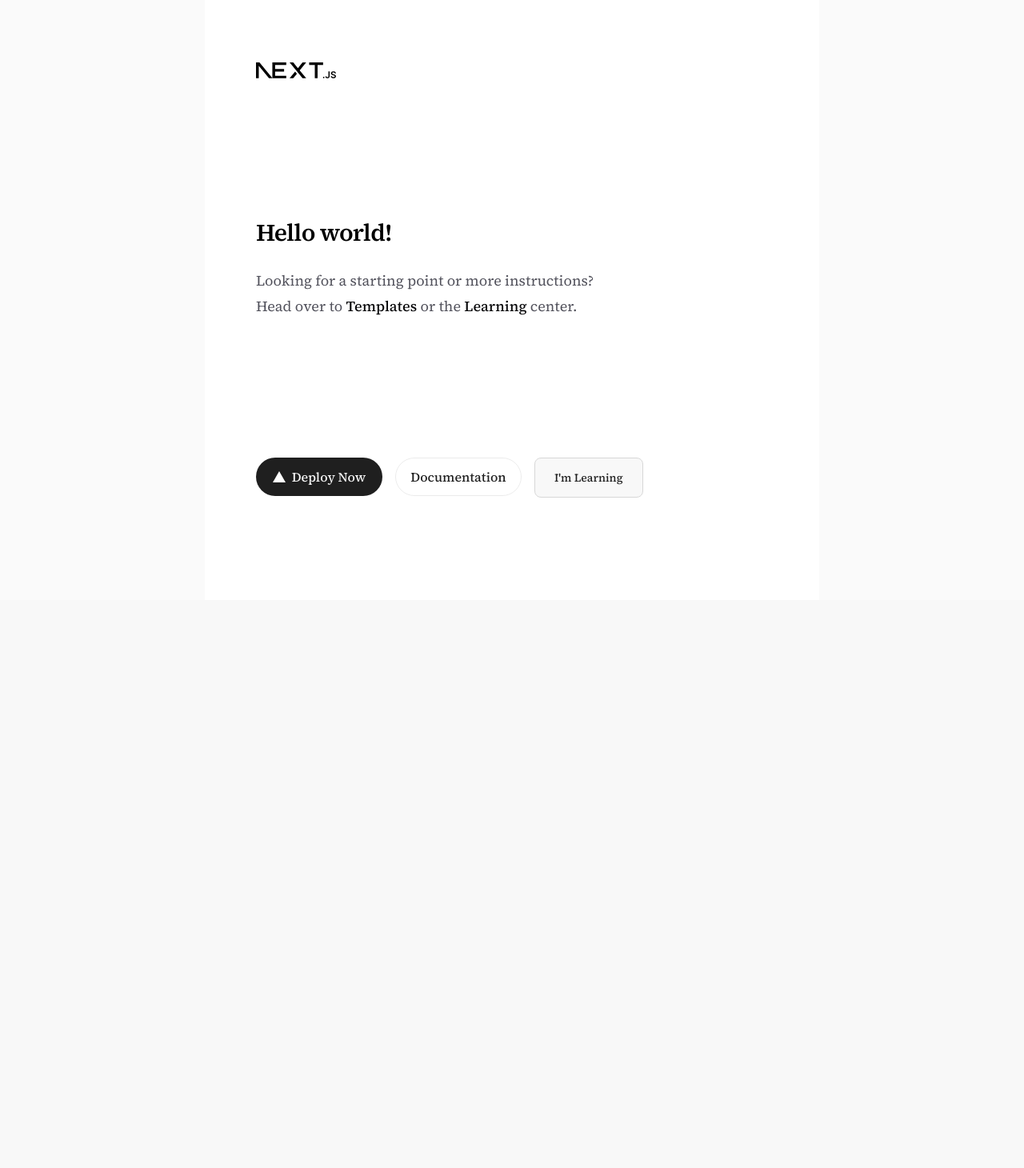
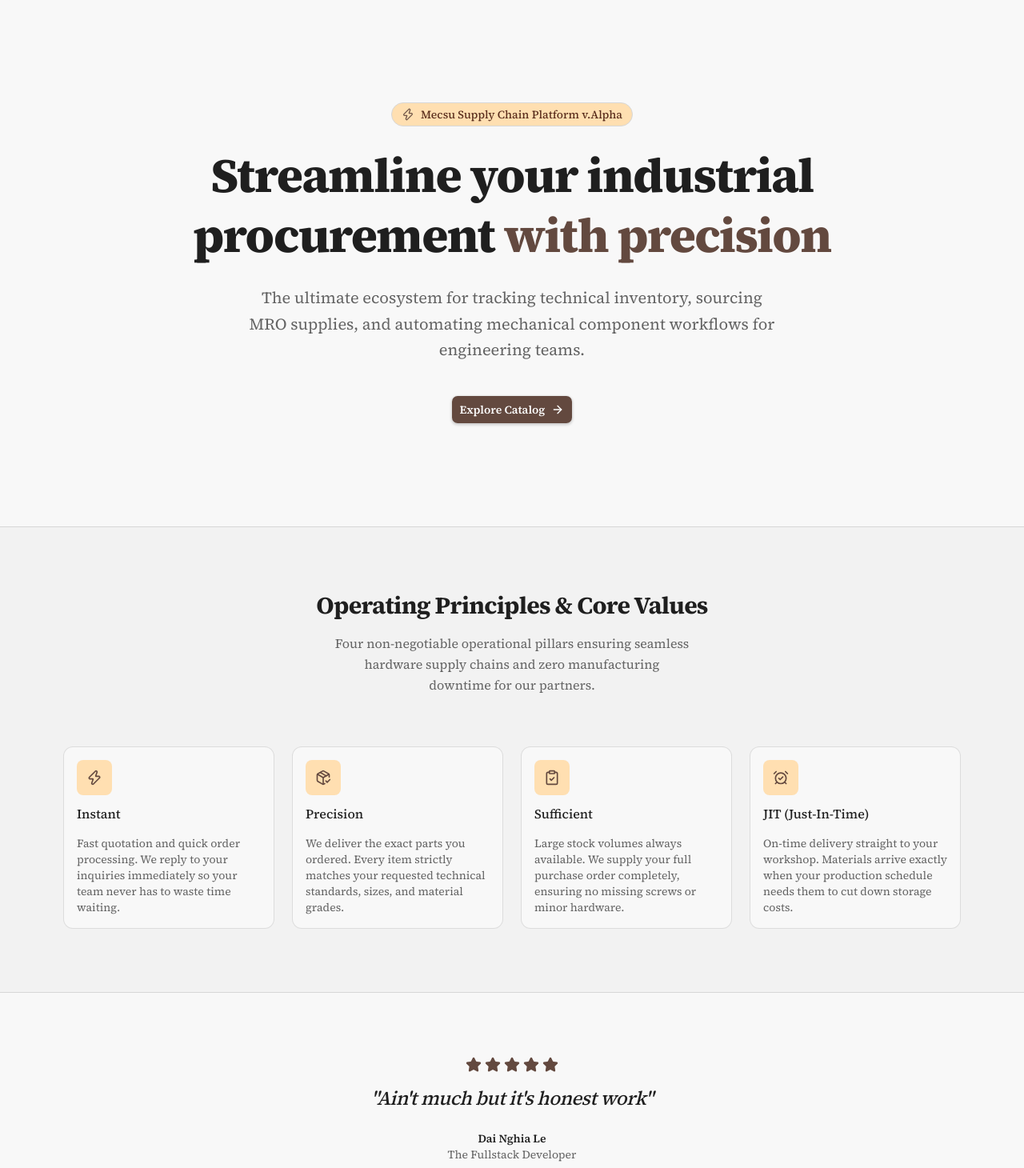
Before and after one commit to nghiald13/FE-Next.js, a Next.js app: page / in a window 1280 px wide. Shown: the part 50-1510 px from the top of the page at 80% size. Before the commit the page ends 800 px from the top, so only its background shows below. Built offline with nearby package versions, Linux system fonts and the light colour scheme.

Commit message:
New Landing Page, Adjusted signup logo, sidebar footer link

```diff
--- a/src/app/(guest)/auth/signup/page.tsx
+++ b/src/app/(guest)/auth/signup/page.tsx
@@ -1,4 +1,5 @@
 import { SignupForm } from "@/components/auth/signup-form"
+import BrandLogo from "@/components/layouts/brand-logo"
 import { Avatar, AvatarFallback, AvatarImage } from "@/components/ui/avatar"
 import { GalleryVerticalEndIcon } from "lucide-react"
 
@@ -19,15 +20,7 @@
       <div className="flex flex-col col-span-2 gap-4 p-6 md:p-10 ">
         {/* ==================== Brand Logo ==================== */}
         <div className="flex justify-center gap-2 md:justify-start">
-          <a href="#" className="flex items-center gap-2 font-medium">
-            <div className="flex size-6 items-center justify-center rounded-md bg-primary text-primary-foreground">
-              <Avatar >
-                <AvatarImage src="https://pbs.twimg.com/media/G5IXXkfWoAAhjNQ?format=png&name=360x360" alt="Varka" />
-                <AvatarFallback />
-              </Avatar>
-            </div>
-            Want some drinks?
-          </a>
+          <BrandLogo />
         </div>
 
         {/* ==================== Signup Area ==================== */}
--- a/src/app/page.tsx
+++ b/src/app/page.tsx
@@ -1,82 +1,127 @@
-import { Button } from "@/components/ui/button";
-import { signIn } from "@/auth";
-import Image from "next/image";
+import Link from "next/link"
+import { Button } from "@/components/ui/button"
+import { Card, CardContent, CardHeader, CardTitle } from "@/components/ui/card"
+import { ArrowRight, CheckCircle2, Shield, Zap, Star, PackageCheck, ClipboardCheck, AlarmClockCheck } from "lucide-react"
+import BrandLogo from "@/components/layouts/brand-logo"
 
-export default function Home() {
+export default function LandingPage() {
   return (
-    <div className="flex flex-col flex-1 items-center justify-center bg-zinc-50 font-sans dark:bg-black">
-      <main className="flex flex-1 w-full max-w-3xl flex-col items-center justify-between py-32 px-16 bg-white dark:bg-black sm:items-start">
-        <Image
-          className="dark:invert"
-          src="/next.svg"
-          alt="Next.js logo"
-          width={100}
-          height={20}
-          priority
-        />
-        <div className="flex flex-col items-center gap-6 text-center sm:items-start sm:text-left">
-          <h1 className="max-w-xs text-3xl font-semibold leading-10 tracking-tight text-black dark:text-zinc-50">
-            Hello world!
+    <>
+      <div className="min-h-screen bg-background text-foreground flex flex-col">
+        <BrandLogo />
+        {/* 1. HERO SECTION */}
+        <section className="container mx-auto px-4 py-24 md:py-32 flex flex-col items-center text-center max-w-4xl">
+          <div className="inline-flex items-center gap-2 px-3 py-1 rounded-full bg-secondary text-secondary-foreground text-sm font-medium mb-6 border border-border">
+            <Zap className="size-4 text-primary animate-pulse" />
+            <span>Mecsu Supply Chain Platform v.Alpha</span>
+          </div>
+
+          <h1 className="text-4xl md:text-6xl font-extrabold tracking-tight mb-6 leading-tight">
+            Streamline your industrial procurement <span className="text-primary">with precision</span>
           </h1>
-          <p className="max-w-md text-lg leading-8 text-zinc-600 dark:text-zinc-400">
-            Looking for a starting point or more instructions? Head over to{" "}
-            <a
-              href="https://vercel.com/templates?framework=next.js&utm_source=create-next-app&utm_medium=appdir-template-tw&utm_campaign=create-next-app"
-              className="font-medium text-zinc-950 dark:text-zinc-50"
-            >
-              Templates
-            </a>{" "}
-            or the{" "}
-            <a
-              href="https://nextjs.org/learn?utm_source=create-next-app&utm_medium=appdir-template-tw&utm_campaign=create-next-app"
-              className="font-medium text-zinc-950 dark:text-zinc-50"
-            >
-              Learning
-            </a>{" "}
-            center.
+
+          <p className="text-muted-foreground text-lg md:text-xl max-w-2xl mb-10 leading-relaxed">
+            The ultimate ecosystem for tracking technical inventory, sourcing MRO supplies, and automating mechanical component workflows for engineering teams.
           </p>
-        </div>
-        <div className="flex flex-col gap-4 text-base font-medium sm:flex-row">
-          <a
-            className="flex h-12 w-full items-center justify-center gap-2 rounded-full bg-foreground px-5 text-background transition-colors hover:bg-[#383838] dark:hover:bg-[#ccc] md:w-[158px]"
-            href="https://vercel.com/new?utm_source=create-next-app&utm_medium=appdir-template-tw&utm_campaign=create-next-app"
-            target="_blank"
-            rel="noopener noreferrer"
-          >
-            <Image
-              className="dark:invert"
-              src="/vercel.svg"
-              alt="Vercel logomark"
-              width={16}
-              height={16}
-            />
-            Deploy Now
-          </a>
-          <a
-            className="flex h-12 w-full items-center justify-center rounded-full border border-solid border-black/[.08] px-5 transition-colors hover:border-transparent hover:bg-black/[.04] dark:border-white/[.145] dark:hover:bg-[#1a1a1a] md:w-[158px]"
-            href="https://nextjs.org/docs?utm_source=create-next-app&utm_medium=appdir-template-tw&utm_campaign=create-next-app"
-            target="_blank"
-            rel="noopener noreferrer"
-          >
-            Documentation
-          </a>
-          <form
-            action={async () => {
-              "use server"
-              await signIn()
-            }}
-          >
-            <Button
-              variant='outline'
-              className="p-6 hover:text-white hover:bg-secondary"
-              type="submit"
-            >
-              I'm Learning
-          </Button>
-          </form>
 
-        </div>
-      </main>
-    </div>
-  );
+          <div className="flex flex-col sm:flex-row gap-4 w-full sm:w-auto">
+            <Button size="lg" className="gap-2 font-semibold shadow-md" asChild>
+              <Link href="/products">Explore Catalog <ArrowRight className="size-4" /></Link>
+            </Button>
+          </div>
+        </section>
+
+        {/* 2. FEATURES SECTION */}
+        <section className="bg-muted/50 border-y border-border py-20">
+          <div className="container mx-auto px-4 max-w-6xl">
+            <div className="text-center mb-16">
+              <h2 className="text-3xl font-bold tracking-tight mb-4">Operating Principles & Core Values</h2>
+              <p className="text-muted-foreground max-w-md mx-auto">Four non-negotiable operational pillars ensuring seamless hardware supply chains and zero manufacturing downtime for our partners.</p>
+            </div>
+
+            <div className="grid grid-cols-2 md:grid-cols-4 gap-6">
+              <Card className="bg-background border-border hover:border-primary/50 transition-colors">
+                <CardHeader>
+                  <div className="p-3 bg-secondary text-secondary-foreground rounded-lg w-fit mb-2">
+                    <Zap className="size-5 text-primary" />
+                  </div>
+                  <CardTitle>Instant</CardTitle>
+                </CardHeader>
+                <CardContent className="text-muted-foreground text-sm">
+                  Fast quotation and quick order processing. We reply to your inquiries immediately so your team never has to waste time waiting.
+                </CardContent>
+              </Card>
+
+              <Card className="bg-background border-border hover:border-primary/50 transition-colors">
+                <CardHeader>
+                  <div className="p-3 bg-secondary text-secondary-foreground rounded-lg w-fit mb-2">
+                    <PackageCheck className="size-5 text-primary" />
+                  </div>
+                  <CardTitle>Precision</CardTitle>
+                </CardHeader>
+                <CardContent className="text-muted-foreground text-sm">
+                  We deliver the exact parts you ordered. Every item strictly matches your requested technical standards, sizes, and material grades.
+                </CardContent>
+              </Card>
+
+              <Card className="bg-background border-border hover:border-primary/50 transition-colors">
+                <CardHeader>
+                  <div className="p-3 bg-secondary text-secondary-foreground rounded-lg w-fit mb-2">
+                    <ClipboardCheck className="size-5 text-primary" />
+                  </div>
+                  <CardTitle>Sufficient</CardTitle>
+                </CardHeader>
+                <CardContent className="text-muted-foreground text-sm">
+                  Large stock volumes always available. We supply your full purchase order completely, ensuring no missing screws or minor hardware.
+                </CardContent>
+              </Card>
+
+              <Card className="bg-background border-border hover:border-primary/50 transition-colors">
+                <CardHeader>
+                  <div className="p-3 bg-secondary text-secondary-foreground rounded-lg w-fit mb-2">
+                    <AlarmClockCheck className="size-5 text-primary" />
+                  </div>
+                  <CardTitle>JIT (Just-In-Time)</CardTitle>
+                </CardHeader>
+                <CardContent className="text-muted-foreground text-sm">
+                  On-time delivery straight to your workshop. Materials arrive exactly when your production schedule needs them to cut down storage costs.
+                </CardContent>
+              </Card>
+            </div>
+          </div>
+        </section>
+
+        {/* 3. TESTIMONIAL / PROOF SECTION */}
+        <section className="container mx-auto px-4 py-20 max-w-4xl text-center">
+          <div className="flex justify-center gap-1 mb-4">
+            {[...Array(5)].map((_, i) => (
+              <Star key={i} className="size-5 fill-primary text-primary" />
+            ))}
+          </div>
+          <blockquote className="text-xl md:text-2xl font-medium italic tracking-tight mb-6 text-foreground">
+            "Ain't much but it's honest work"
+          </blockquote>
+          <div className="text-sm">
+            <p className="font-semibold text-foreground">Dai Nghia Le</p>
+            <p className="text-muted-foreground">The Fullstack Developer</p>
+          </div>
+        </section>
+
+        {/* 4. CTA SECTION */}
+        <section className="bg-primary text-primary-foreground py-16 text-center mt-auto border-t border-border">
+          <div className="container mx-auto px-4 max-w-2xl">
+            <h2 className="text-3xl font-bold tracking-tight mb-4">Ready to be Our Business Partner?</h2>
+            <p className="text-primary-foreground/80 mb-8 max-w-md mx-auto text-sm md:text-base">
+              Join hundreds of engineering hubs scaling production efficiency daily. No upfront credit card required.
+            </p>
+            <Button size="lg" variant="secondary" className="font-semibold gap-2 shadow-lg">
+              Get Started Free <ArrowRight className="size-4" />
+            </Button>
+          </div>
+        </section>
+
+      </div>
+    </>
+
+  )
 }
--- a/src/components/auth/signup-form.tsx
+++ b/src/components/auth/signup-form.tsx
@@ -17,6 +17,7 @@
 import { Toaster } from "../ui/sonner"
 import { toast } from "sonner"
 import { useRouter } from "next/navigation"
+import Link from "next/link"
 
 export function SignupForm({
   className,
@@ -188,7 +189,7 @@
               Sign up with GitHub
             </Button>
             <FieldDescription className="px-6 text-center">
-              Already have an account? <a href="#">Sign in</a>
+              Already have an account? <Link href="/auth/signin" passHref className="inline underline">Sign in</Link>
             </FieldDescription>
           </Field>
         </FieldGroup>
```
Also changed, not shown: src/components/layouts/sidebar.footer.tsx (+9 -4 lines).
